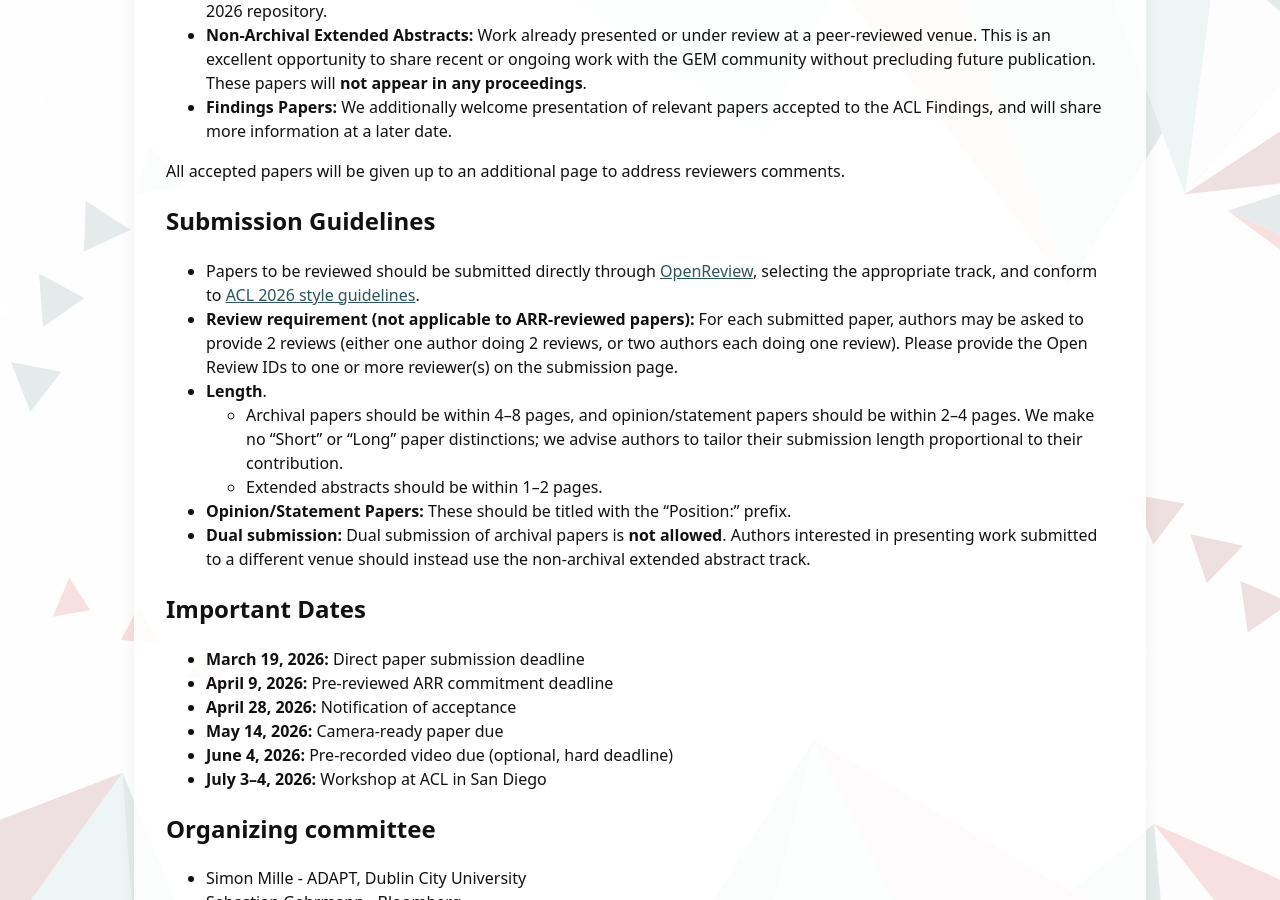
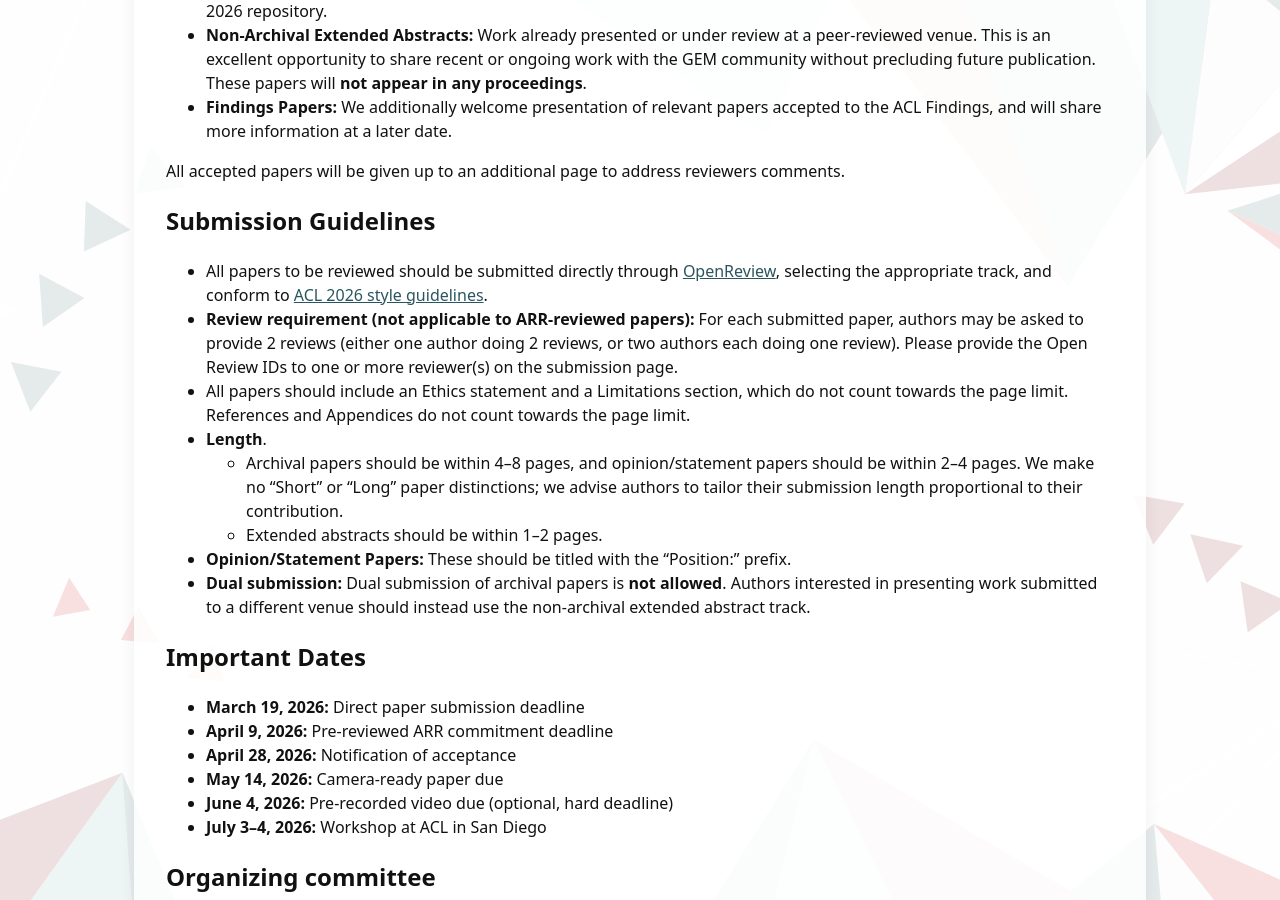
Before and after one commit to GEM-workshop/gem-workshop.github.io, a Jekyll site: the page built from index.md, in a window 1280 px wide and 900 px high, scrolled down 2006 px. Built offline with Jekyll 4.4.1, drawn with Linux system fonts in a browser that asks for light colours.

Commit message:
Update index.md
Added information about page limits and Ethics and Limitation section..

```diff
--- a/index.md
+++ b/index.md
@@ -69,8 +69,9 @@ All accepted papers will be given up to an additional page to address reviewers
 
 ## **Submission Guidelines**
 
-* Papers to be reviewed should be submitted directly through [OpenReview](https://openreview.net/group?id=aclweb.org/ACL/2026/Workshop/GEM#tab-your-consoles), selecting the appropriate track, and conform to [ACL 2026 style guidelines](https://2026.aclweb.org/calls/main_conference_papers/#paper-submission-details).
+* All papers to be reviewed should be submitted directly through [OpenReview](https://openreview.net/group?id=aclweb.org/ACL/2026/Workshop/GEM#tab-your-consoles), selecting the appropriate track, and conform to [ACL 2026 style guidelines](https://2026.aclweb.org/calls/main_conference_papers/#paper-submission-details).
 * **Review requirement (not applicable to ARR-reviewed papers):** For each submitted paper, authors may be asked to provide 2 reviews (either one author doing 2 reviews, or two authors each doing one review). Please provide the Open Review IDs to one or more reviewer(s) on the submission page.
+* All papers should include an Ethics statement and a Limitations section, which do not count towards the page limit. References and Appendices do not count towards the page limit.
 * **Length**.
   * Archival papers should be within 4–8 pages, and opinion/statement papers should be within 2–4 pages. We make no “Short” or “Long” paper distinctions; we advise authors to tailor their submission length proportional to their contribution.
   * Extended abstracts should be within 1–2 pages.
```
